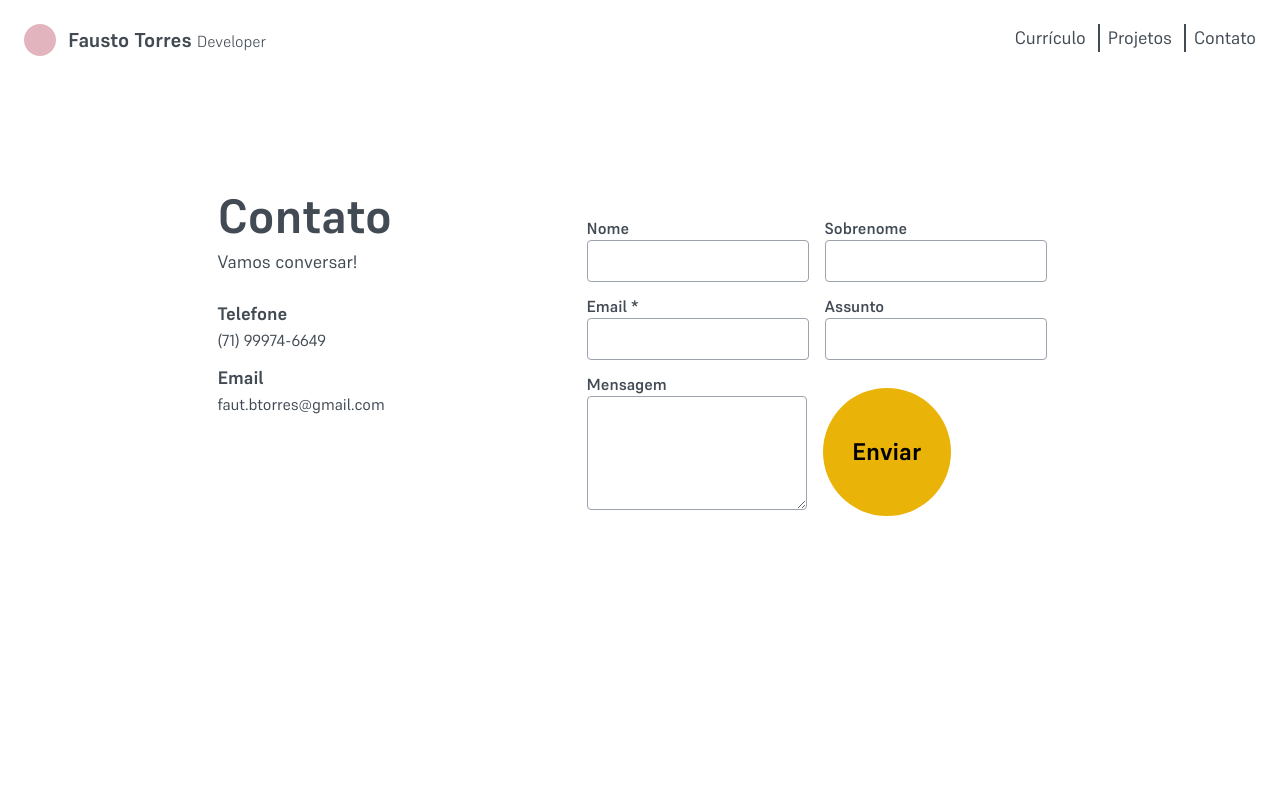
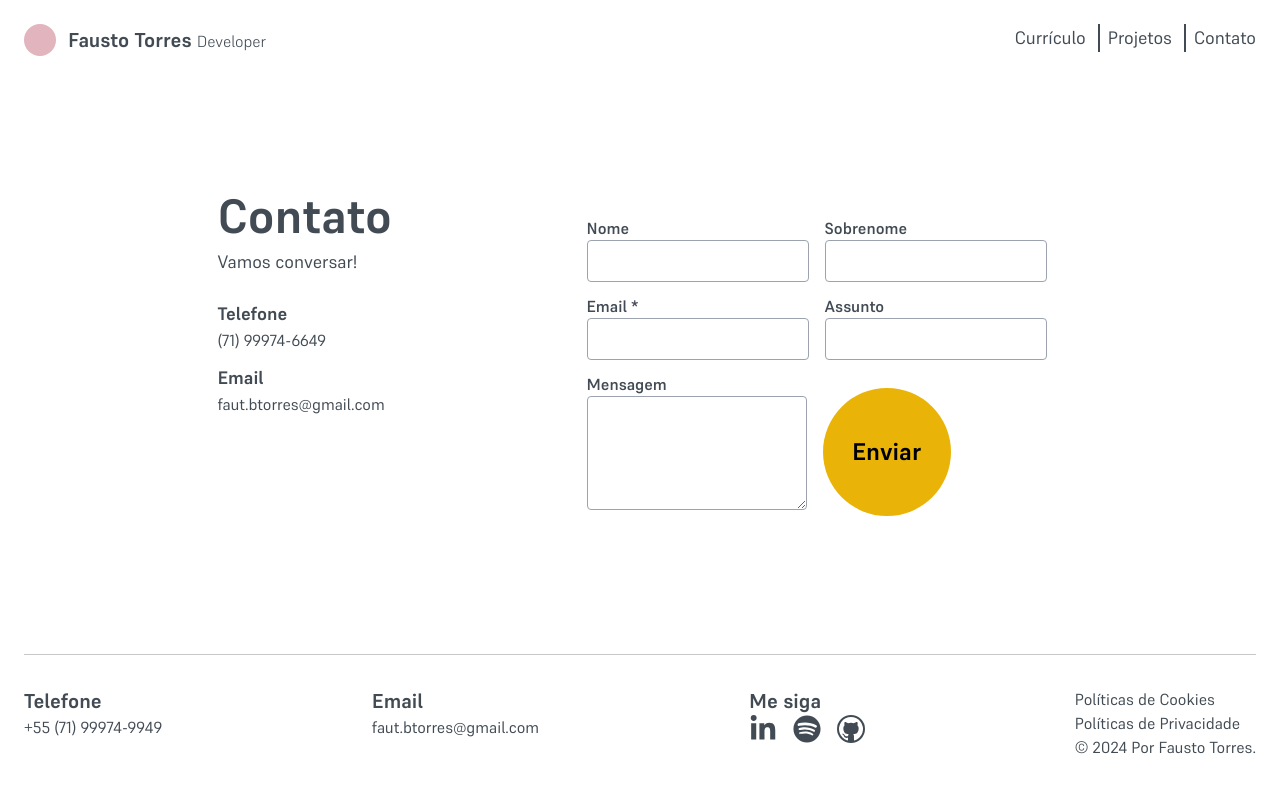
Before and after one commit to fvxstx/curriculum, a Next.js app: page /contato in a window 1280 px wide. Shown: the top 792 px of the page. Built offline with nearby package versions, Linux system fonts and the light colour scheme.

Commit message:
feat: add footer on contato page

```diff
--- a/src/app/contato/page.tsx
+++ b/src/app/contato/page.tsx
@@ -1,4 +1,5 @@
 "use client";
+import Footer from "@/components/Footer";
 import Header from "@/components/Header";
 import { zodResolver } from "@hookform/resolvers/zod";
 import { useState } from "react";
@@ -62,9 +63,10 @@ export default function ContatoPage() {
   };
 
   return (
+    <>
       <div className="flex flex-col w-full items-center justify-center">
         <Header />
-      <main className="w-full flex flex-col md:flex-row justify-around items-start md:mt-20 px-6 md:px-24 lg:px-32 max-w-[1400px]">
+        <main className="h-[420px] w-full flex flex-col md:flex-row justify-around items-start md:mt-20 px-6 md:px-24 lg:px-32 max-w-[1400px]">
           <div>
             <h2 className="text-3xl md:text-5xl font-bold w-fit mt-4 inline-block md:mt-8">
               Contato
@@ -176,5 +178,7 @@ export default function ContatoPage() {
           </form>
         </main>
       </div>
+      <Footer />
+    </>
   );
 }
```
Lines whose indentation alone changed are shown as unchanged.
